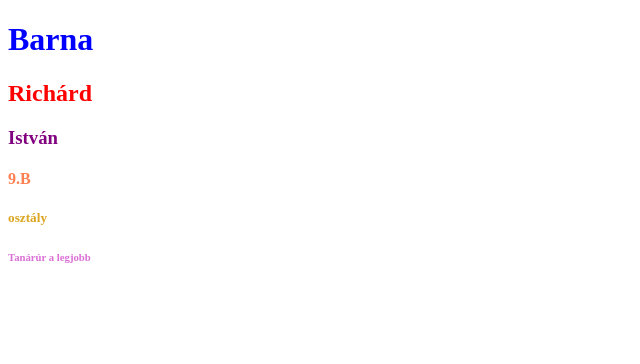
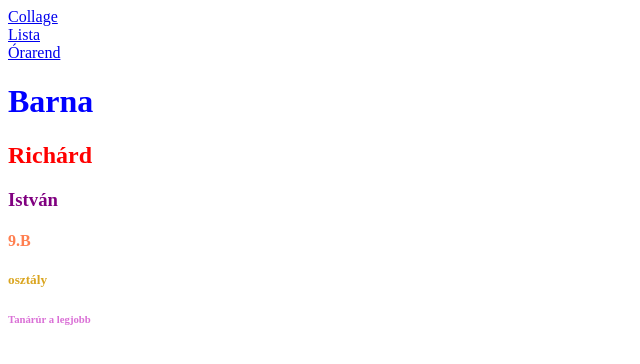
Before and after one commit to RicsiHUN18/weboldal, a plain HTML site: page masodik.html in a window 1280 px wide. Shown: the whole page, without its empty margins (0-640 px from the left). Drawn offline with Linux system fonts and the light colour scheme.

Commit message:
Update masodik.html

```diff
--- a/masodik.html
+++ b/masodik.html
@@ -5,8 +5,22 @@
     <meta http-equiv="X-UA-Compatible" content="IE=edge">
     <meta name="viewport" content="width=device-width, initial-scale=1.0">
     <title>masodik</title>
+    <style>
+        ul {
+  list-style-type: none;
+  margin: 0;
+  padding: 0;
+}
+    </style>
 </head>
 <body>
+    <ul>
+        <li align="left"><a href="index.html">Collage</a></li>
+        <li align="left"><a href="lista.html">Lista</a></li>
+        <li align="left"><a href="orarend.html">Órarend</a></li>
+
+      </ul>
+
     <h1 style="color:blue"> Barna </h1>
     <h2 style="color:red"> Richárd </h2>
     <h3 style="color:purple"> István  </h3>
```
